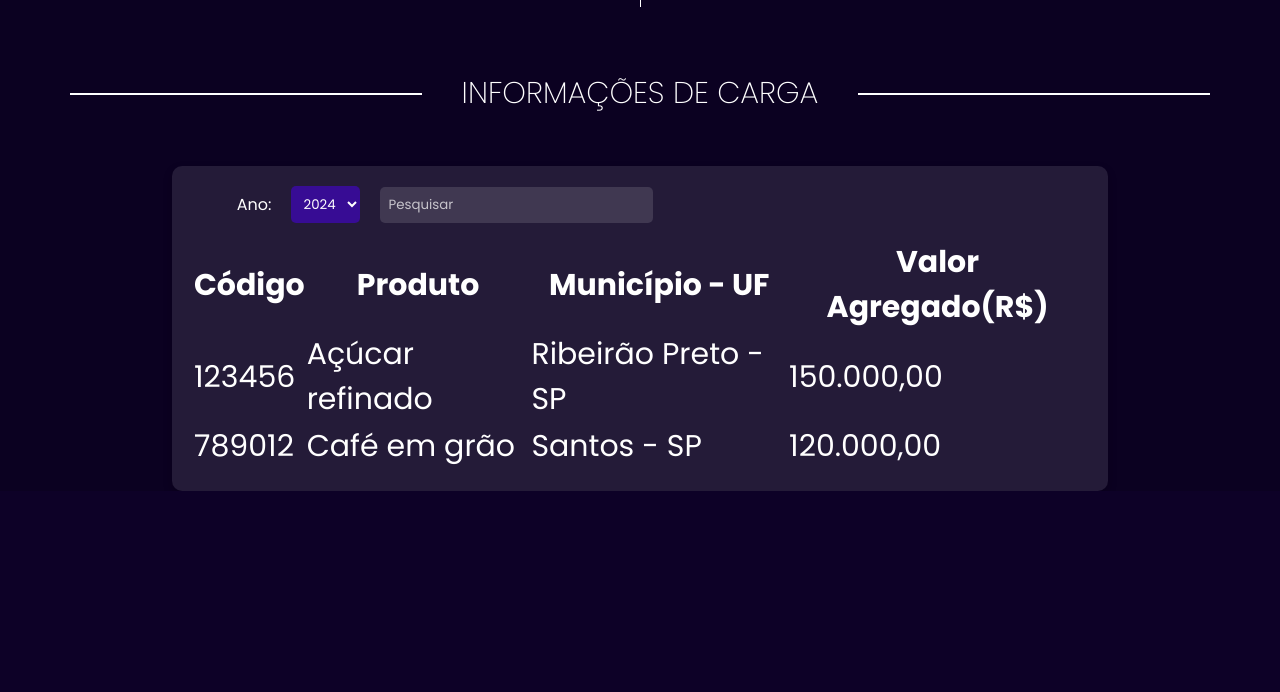
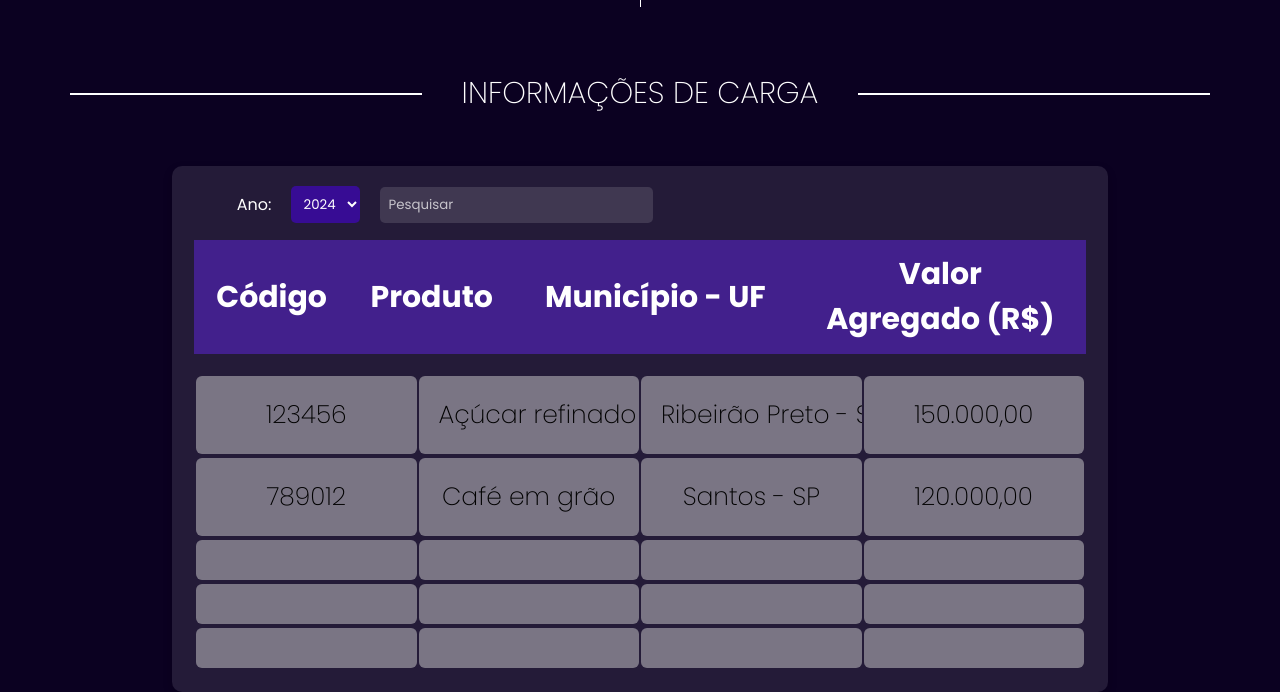
Before and after one commit to Team-Chronos/API-DSM-1SEMESTRE-2025, a Flask app: page / in a window 1280 px wide. Shown: the part 2385-3077 px from the top of the page. Before the commit the page ends 2876 px from the top, so only its background shows below. Run offline with Flask 3, Linux system fonts and the light colour scheme; parts of the project's set-up code (start-up, migrations or seed data) failed here and were passed over.

Commit message:
Atualizacao design tabela

```diff
--- a/static/css/style.css
+++ b/static/css/style.css
@@ -380,3 +380,52 @@ nav a.ctt:hover {
 .dropdown input::placeholder {
     color: rgba(255, 255, 255, 0.7);
 }
+.new-table {
+    width: 100%;
+    border-collapse: separate
+}
+
+
+.new-table thead {
+    display: table;
+    width: 100%;
+    background-color: #42208C;
+    color: white;
+    margin-bottom: 20px;
+}
+
+
+.new-table thead th {
+    padding: 10px;
+    text-align: center;
+}
+
+
+.new-table tbody {
+    display: block;
+    max-height: 400px;
+    overflow-y: auto;
+}
+
+
+.new-table tbody tr {
+
+    width: 100%;
+    display: table;
+    height: autos;
+    table-layout: fixed;
+}
+
+
+.new-table tbody td {
+    padding: 20px;
+    background-color: #D0D0D080;
+    color: black;
+    border-radius: 6px;
+    text-align: center;
+    font-weight: 200;
+    font-size: 25px;
+    min-width: max-content;
+    white-space: nowrap;
+    overflow: hidden;
+}
--- a/templates/index.html
+++ b/templates/index.html
@@ -88,9 +88,9 @@
                         <thead>
                             <tr>
                                 <th>Código</th>
-                                <th>Produto</th>
+                                <th><span class="pro">Produto</span></th>
                                 <th>Município - UF</th>
-                                <th>Valor Agregado(R$)</th>
+                                <th><span class="va">Valor<br>Agregado (R$)</span></th>
                             </tr>
                         </thead>
                         <tbody>
@@ -106,6 +106,26 @@
                                 <td>Santos - SP</td>
                                 <td>120.000,00</td>
                             </tr>
+                            <tr>
+                                <td></td>
+                                <td></td>
+                                <td></td>
+                                <td></td>
+                            </tr>
+                            <tr>
+                                <td></td>
+                                <td></td>
+                                <td></td>
+                                <td></td>
+                            </tr>
+                            <tr>
+                                <td></td>
+                                <td></td>
+                                <td></td>
+                                <td></td>
+                            </tr>
+
+
                         </tbody>
                     </table>
                 </div>
```
